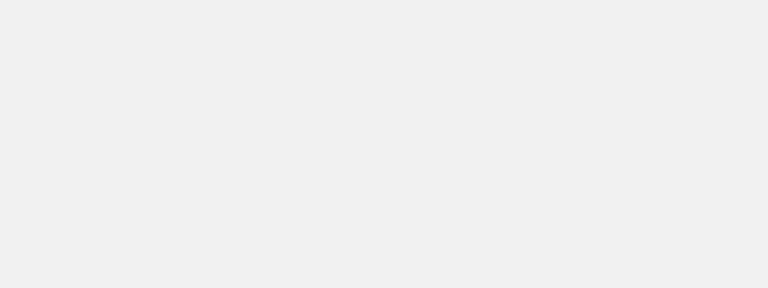
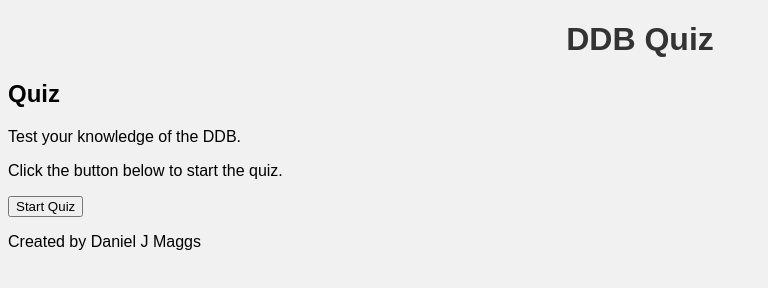
Before and after one commit to DMaggsy/DDB-Quiz, a plain HTML site: page index.html in a window 1280 px wide. Shown: the whole page, without its empty margins (0-768 px from the left). Drawn offline with Linux system fonts and the light colour scheme; files that its build step writes are made by us from their sources; files whose address does not match are found by name.

Commit message:
Added in Html basic structure.
Have started to put the HTML file together to display the quiz on the front end

```diff
--- a/index.html
+++ b/index.html
@@ -10,6 +10,19 @@
     <script src="C:\Users\danie\DDB-Quiz\script.js"></script>
 </head>
 <body>
-    <!-- Your content goes here -->
+    <div class="container">
+        <div class="header">
+            <h1>DDB Quiz</h1>
+        </div>
+        <div class="content">
+            <h2>Quiz</h2>
+            <p>Test your knowledge of the DDB.</p>
+            <p>Click the button below to start the quiz.</p>
+            <button onclick="startQuiz()">Start Quiz</button>
+        </div>
+        <div class="footer">
+            <p>Created by Daniel J Maggs</p>
+        </div>
+    </div>
 </body>
 </html>
```
